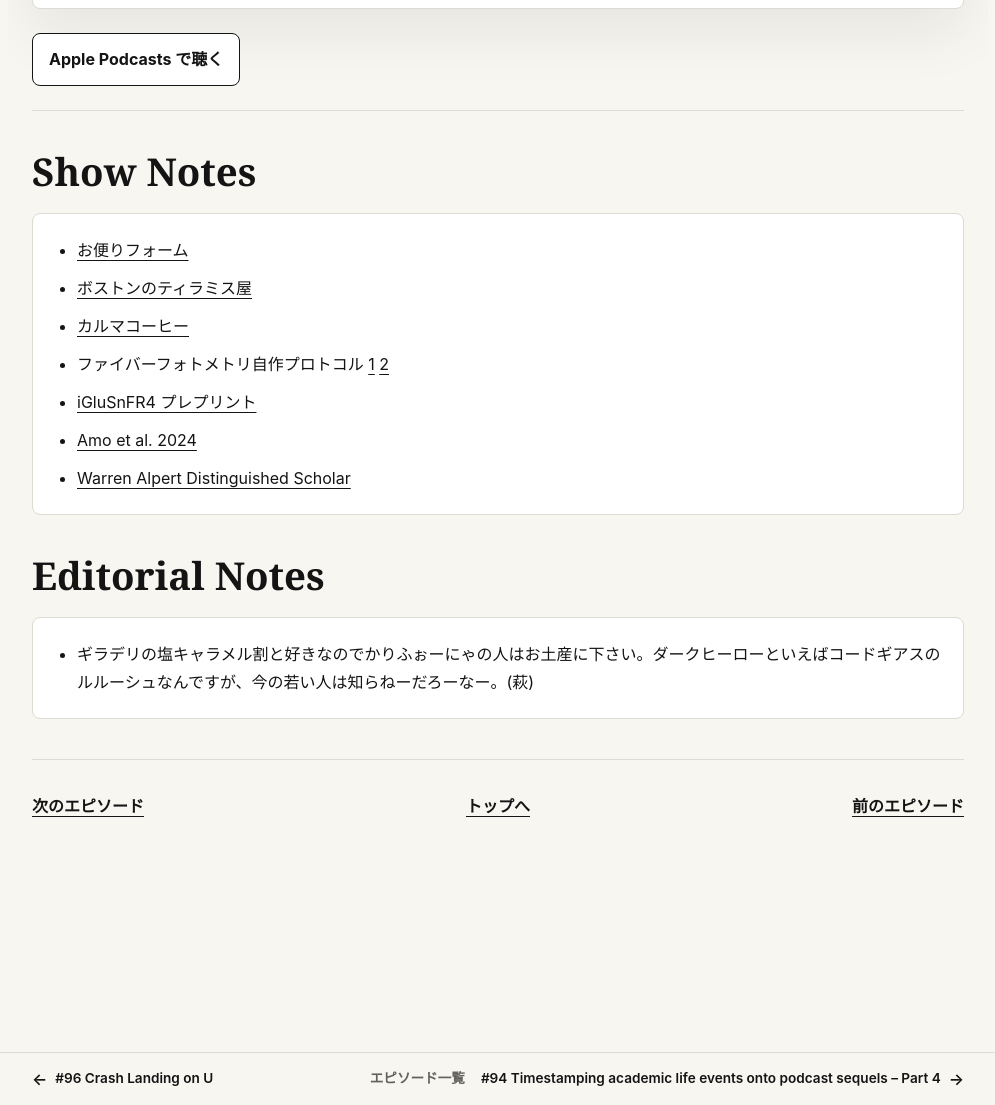
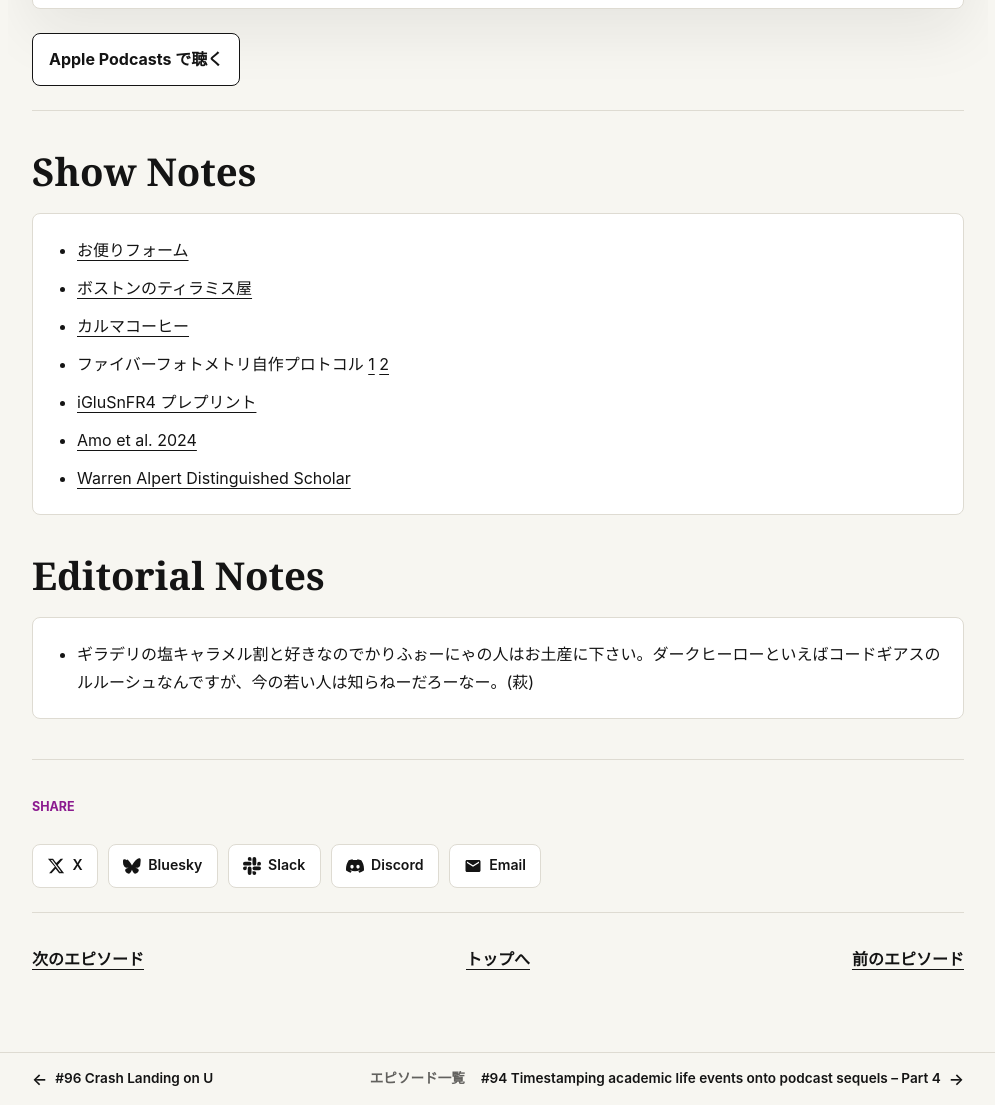
Before and after one commit to yfujis/neuroradio.github.io, a Jekyll site: the page built from _posts/2025-08-30-the-invention-of-solitude.md, in a window 1280 px wide and 1400 px high, scrolled down 443 px, cut to the strip 295-1400 px from the top of the window. Shown: the whole strip, without its empty margins (142-1137 px from the left). Built offline with Jekyll 4.4.1, drawn with Linux system fonts in a browser that asks for light colours.

Commit message:
Add share buttons and improve OG/Twitter Card metadata
- Add X, Bluesky, Email share links (URLs built at runtime via JS)
- Add Slack and Discord copy-to-clipboard buttons with toast feedback
- Improve og:url, og:site_name meta tags
- Add full Twitter Card metadata (summary_large_image, twitter:site, title, description, image)

Co-authored-by: Copilot <223556219+Copilot@users.noreply.github.com>

```diff
--- /dev/null
+++ b/_includes/share_buttons.html
@@ -0,0 +1,28 @@
+<section class="share-section" aria-labelledby="share-heading">
+  <p class="eyebrow" id="share-heading">Share</p>
+  <div class="share-buttons"
+       data-title="{{ page.title | escape }}"
+       data-url="{{ page.url | absolute_url }}">
+    <a class="share-btn share-x" href="#" target="_blank" rel="noopener noreferrer" aria-label="Xでシェア">
+      <svg xmlns="http://www.w3.org/2000/svg" viewBox="0 0 24 24" aria-hidden="true" focusable="false"><path d="M18.244 2.25h3.308l-7.227 8.26 8.502 11.24H16.17l-4.714-6.231-5.401 6.231H2.748l7.73-8.835L1.254 2.25H8.08l4.261 5.647 5.903-5.647Zm-1.161 17.52h1.833L7.084 4.126H5.117z"/></svg>
+      <span>X</span>
+    </a>
+    <a class="share-btn share-bluesky" href="#" target="_blank" rel="noopener noreferrer" aria-label="Blueskyでシェア">
+      <svg xmlns="http://www.w3.org/2000/svg" viewBox="0 0 600 530" aria-hidden="true" focusable="false"><path d="M135.72 44.03c66.496 49.921 138.02 151.14 164.28 205.46 26.262-54.316 97.782-155.54 164.28-205.46 47.98-36.021 125.72-63.892 125.72 24.795 0 17.712-10.155 148.79-16.111 170.07-20.703 73.984-96.144 92.854-163.25 81.433 117.3 19.964 147.14 86.092 82.697 152.22-122.39 125.59-175.91-31.511-189.63-71.766-3.461-10.151-5.09-14.994-5.09-10.922 0-4.072-1.629.771-5.09 10.922-13.718 40.255-67.233 197.36-189.63 71.766-64.444-66.128-34.605-132.26 82.697-152.22-67.108 11.421-142.55-7.449-163.25-81.433C5.866 247.617-.281 116.535 0 98.824c0-88.687 77.742-60.816 135.72-24.795z"/></svg>
+      <span>Bluesky</span>
+    </a>
+    <button class="share-btn share-slack" type="button" aria-label="SlackにURLをコピー">
+      <svg xmlns="http://www.w3.org/2000/svg" viewBox="0 0 24 24" aria-hidden="true" focusable="false"><path d="M5.042 15.165a2.528 2.528 0 0 1-2.52 2.523A2.528 2.528 0 0 1 0 15.165a2.527 2.527 0 0 1 2.522-2.52h2.52v2.52zM6.313 15.165a2.527 2.527 0 0 1 2.521-2.52 2.527 2.527 0 0 1 2.521 2.52v6.313A2.528 2.528 0 0 1 8.834 24a2.528 2.528 0 0 1-2.521-2.522v-6.313zM8.834 5.042a2.528 2.528 0 0 1-2.521-2.52A2.528 2.528 0 0 1 8.834 0a2.528 2.528 0 0 1 2.521 2.522v2.52H8.834zM8.834 6.313a2.528 2.528 0 0 1 2.521 2.521 2.528 2.528 0 0 1-2.521 2.521H2.522A2.528 2.528 0 0 1 0 8.834a2.528 2.528 0 0 1 2.522-2.521h6.312zM18.956 8.834a2.528 2.528 0 0 1 2.522-2.521A2.528 2.528 0 0 1 24 8.834a2.528 2.528 0 0 1-2.522 2.521h-2.522V8.834zM17.688 8.834a2.528 2.528 0 0 1-2.523 2.521 2.527 2.527 0 0 1-2.52-2.521V2.522A2.527 2.527 0 0 1 15.165 0a2.528 2.528 0 0 1 2.523 2.522v6.312zM15.165 18.956a2.528 2.528 0 0 1 2.523 2.522A2.528 2.528 0 0 1 15.165 24a2.527 2.527 0 0 1-2.52-2.522v-2.522h2.52zM15.165 17.688a2.527 2.527 0 0 1-2.52-2.523 2.526 2.526 0 0 1 2.52-2.52h6.313A2.527 2.527 0 0 1 24 15.165a2.528 2.528 0 0 1-2.522 2.523h-6.313z"/></svg>
+      <span>Slack</span>
+    </button>
+    <button class="share-btn share-discord" type="button" aria-label="DiscordにURLをコピー">
+      <svg xmlns="http://www.w3.org/2000/svg" viewBox="0 0 24 24" aria-hidden="true" focusable="false"><path d="M20.317 4.37a19.791 19.791 0 0 0-4.885-1.515.074.074 0 0 0-.079.037c-.21.375-.444.864-.608 1.25a18.27 18.27 0 0 0-5.487 0 12.64 12.64 0 0 0-.617-1.25.077.077 0 0 0-.079-.037A19.736 19.736 0 0 0 3.677 4.37a.07.07 0 0 0-.032.027C.533 9.046-.32 13.58.099 18.057a.082.082 0 0 0 .031.057 19.9 19.9 0 0 0 5.993 3.03.078.078 0 0 0 .084-.028c.462-.63.874-1.295 1.226-1.994a.076.076 0 0 0-.041-.106 13.107 13.107 0 0 1-1.872-.892.077.077 0 0 1-.008-.128 10.2 10.2 0 0 0 .372-.292.074.074 0 0 1 .077-.01c3.928 1.793 8.18 1.793 12.062 0a.074.074 0 0 1 .078.01c.12.098.246.198.373.292a.077.077 0 0 1-.006.127 12.299 12.299 0 0 1-1.873.892.077.077 0 0 0-.041.107c.36.698.772 1.362 1.225 1.993a.076.076 0 0 0 .084.028 19.839 19.839 0 0 0 6.002-3.03.077.077 0 0 0 .032-.054c.5-5.177-.838-9.674-3.549-13.66a.061.061 0 0 0-.031-.03zM8.02 15.33c-1.183 0-2.157-1.085-2.157-2.419 0-1.333.956-2.419 2.157-2.419 1.21 0 2.176 1.096 2.157 2.42 0 1.333-.956 2.418-2.157 2.418zm7.975 0c-1.183 0-2.157-1.085-2.157-2.419 0-1.333.955-2.419 2.157-2.419 1.21 0 2.176 1.096 2.157 2.42 0 1.333-.946 2.418-2.157 2.418z"/></svg>
+      <span>Discord</span>
+    </button>
+    <a class="share-btn share-email" href="#" aria-label="メールでシェア">
+      <svg xmlns="http://www.w3.org/2000/svg" viewBox="0 0 24 24" aria-hidden="true" focusable="false"><path d="M20 4H4c-1.1 0-2 .9-2 2v12c0 1.1.9 2 2 2h16c1.1 0 2-.9 2-2V6c0-1.1-.9-2-2-2zm0 4-8 5-8-5V6l8 5 8-5v2z"/></svg>
+      <span>Email</span>
+    </a>
+  </div>
+  <p class="share-toast" role="alert" aria-live="polite" hidden></p>
+</section>
--- a/_layouts/default.html
+++ b/_layouts/default.html
@@ -9,7 +9,14 @@
   <meta property="og:title" content="{% if page.title %}{{ page.title }} | {% endif %}NeuroRadio">
   <meta property="og:description" content="{{ page.summary | default: site.description | strip_html | escape }}">
   <meta property="og:type" content="{% if page.layout == 'episode' %}article{% else %}website{% endif %}">
+  <meta property="og:url" content="{{ page.url | absolute_url }}">
   <meta property="og:image" content="{{ '/assets/neuroradio-cover.png' | absolute_url }}">
+  <meta property="og:site_name" content="NeuroRadio">
+  <meta name="twitter:card" content="summary_large_image">
+  <meta name="twitter:site" content="@NeuroRadio_">
+  <meta name="twitter:title" content="{% if page.title %}{{ page.title }} | {% endif %}NeuroRadio">
+  <meta name="twitter:description" content="{{ page.summary | default: site.description | strip_html | escape }}">
+  <meta name="twitter:image" content="{{ '/assets/neuroradio-cover.png' | absolute_url }}">
   <link rel="icon" type="image/png" href="{{ '/assets/neuroradio-cover.png' | relative_url }}">
   <link rel="apple-touch-icon" href="{{ '/assets/neuroradio-cover.png' | relative_url }}">
   <link rel="stylesheet" href="{{ '/styles.css?v=20260526' | relative_url }}">
--- a/_layouts/episode.html
+++ b/_layouts/episode.html
@@ -23,6 +23,7 @@ layout: default
       {{ page.editorial_notes_html }}
     </section>
     {% include related_episodes.html %}
+    {% include share_buttons.html %}
     <nav class="episode-nav" aria-label="エピソードナビゲーション">
       {% if page.next %}<a href="{{ page.next.url | relative_url }}">次のエピソード</a>{% endif %}
       <a href="{{ '/' | relative_url }}">トップへ</a>
--- a/script.js
+++ b/script.js
@@ -275,3 +275,36 @@
     }
   }
 })();
+
+// Share buttons
+(function () {
+  const container = document.querySelector(".share-buttons");
+  if (!container) return;
+
+  const title = container.dataset.title;
+  const url = container.dataset.url;
+  const toast = document.querySelector(".share-toast");
+
+  const xBtn = container.querySelector(".share-x");
+  if (xBtn) xBtn.href = "https://twitter.com/intent/tweet?text=" + encodeURIComponent(title) + "&url=" + encodeURIComponent(url) + "&hashtags=NeuroRadio";
+
+  const bsBtn = container.querySelector(".share-bluesky");
+  if (bsBtn) bsBtn.href = "https://bsky.app/intent/compose?text=" + encodeURIComponent(title + "\n\n" + url);
+
+  const emailBtn = container.querySelector(".share-email");
+  if (emailBtn) emailBtn.href = "mailto:?subject=" + encodeURIComponent(title) + "&body=" + encodeURIComponent(url);
+
+  function copyAndToast(label) {
+    navigator.clipboard.writeText(url).then(function () {
+      toast.textContent = label + "にペーストするURLをコピーしました ✓";
+      toast.hidden = false;
+      setTimeout(function () { toast.hidden = true; }, 3000);
+    });
+  }
+
+  const slackBtn = container.querySelector(".share-slack");
+  if (slackBtn) slackBtn.addEventListener("click", function () { copyAndToast("Slack"); });
+
+  const discordBtn = container.querySelector(".share-discord");
+  if (discordBtn) discordBtn.addEventListener("click", function () { copyAndToast("Discord"); });
+})();
--- a/styles.css
+++ b/styles.css
@@ -1083,6 +1083,61 @@ h3 {
   color: var(--muted);
 }
 
+/* Share buttons */
+.share-section {
+  border-top: 1px solid var(--line);
+  padding-top: 36px;
+  display: grid;
+  gap: 16px;
+}
+
+.share-buttons {
+  display: flex;
+  flex-wrap: wrap;
+  gap: 10px;
+}
+
+.share-btn {
+  display: inline-flex;
+  align-items: center;
+  gap: 7px;
+  padding: .55rem .9rem;
+  min-height: 44px;
+  border: 1px solid var(--line);
+  border-radius: var(--radius);
+  background: var(--panel);
+  color: var(--ink);
+  font: inherit;
+  font-size: .88rem;
+  font-weight: 600;
+  text-decoration: none;
+  cursor: pointer;
+  transition: border-color .15s, background .15s, color .15s, transform .12s;
+}
+
+.share-btn svg {
+  width: 18px;
+  height: 18px;
+  flex-shrink: 0;
+  fill: currentColor;
+}
+
+.share-btn:hover { transform: translateY(-1px); }
+
+.share-x:hover        { background: #000; color: #fff; border-color: #000; }
+.share-bluesky:hover  { background: #0085ff; color: #fff; border-color: #0085ff; }
+.share-slack:hover    { background: #4A154B; color: #fff; border-color: #4A154B; }
+.share-discord:hover  { background: #5865F2; color: #fff; border-color: #5865F2; }
+.share-email:hover    { background: var(--accent); color: #fff; border-color: var(--accent); }
+
+.share-toast {
+  font-size: .88rem;
+  color: var(--muted);
+  margin: 0;
+}
+
+.share-toast[hidden] { display: none; }
+
 .episode-nav {
   border-top: 1px solid var(--line);
   padding-top: 24px;
```
